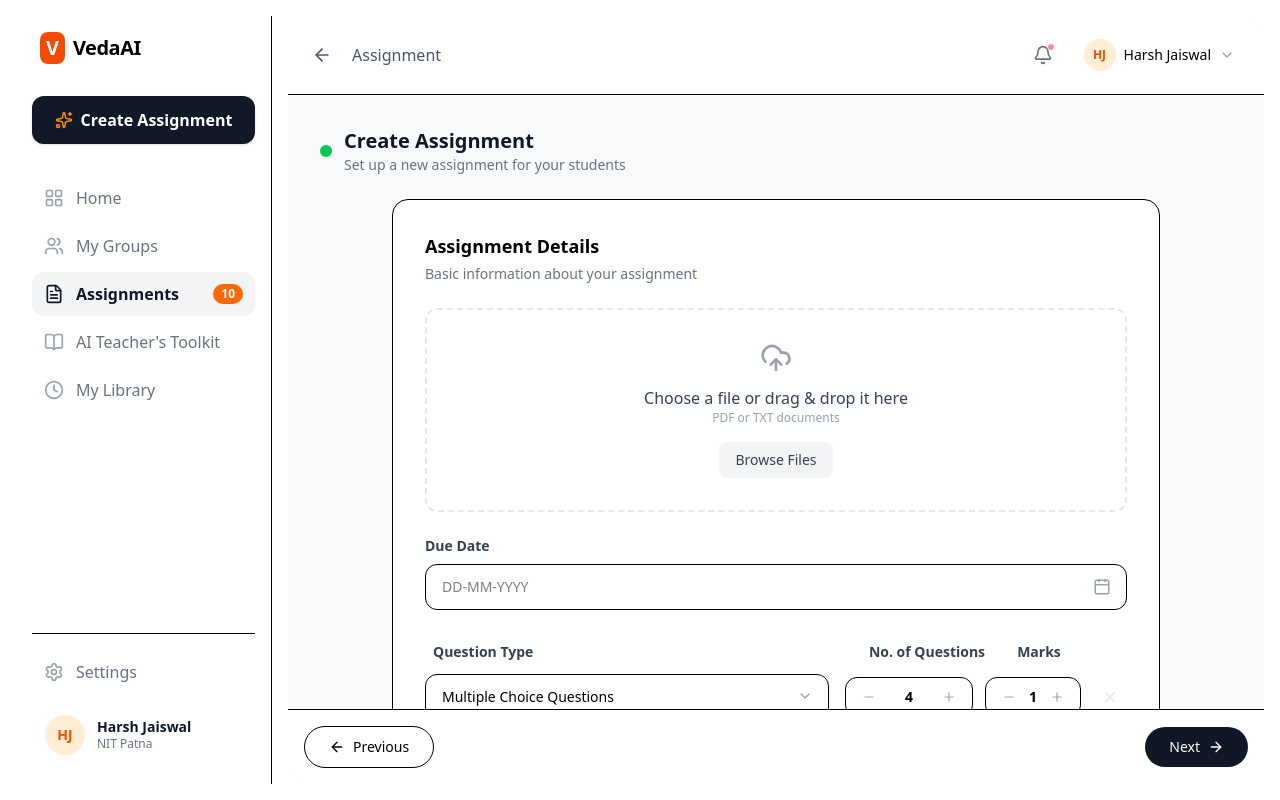
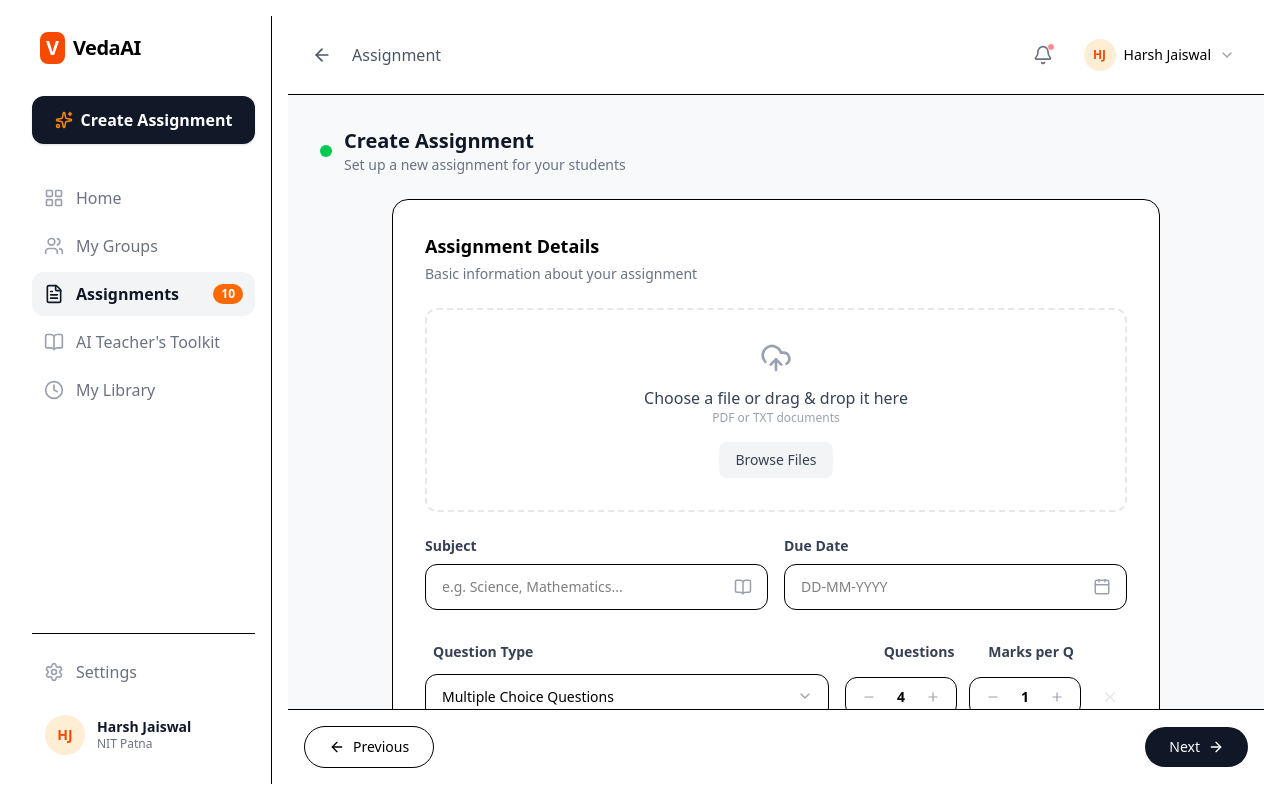
Before and after one commit to harsh-0506/veda-ai-assessment, a Next.js app: page / in a window 1280 px wide. Both pictures are taken after a click on the button "Create Assignment". Built offline with nearby package versions, Linux system fonts and the light colour scheme.

Commit message:
fixed the error

```diff
--- a/components/AssignmentForm.tsx
+++ b/components/AssignmentForm.tsx
@@ -2,16 +2,20 @@
 
 import { useState, useRef } from 'react';
 import {
-  ArrowLeft, Bell, CloudUpload, Calendar, ChevronDown, Plus, Minus, Mic, ArrowRight, X, LogOut, User, Settings
+  ArrowLeft, Bell, CloudUpload, Calendar, ChevronDown, Plus, Minus, Mic, ArrowRight, X, LogOut, User, Settings, BookOpen
 } from 'lucide-react';
 
 export default function AssignmentForm({ onGenerateStart, onGenerateSuccess }: { onGenerateStart: () => void, onGenerateSuccess: (data: any) => void }) {
 
   const [isProfileOpen, setIsProfileOpen] = useState(false);
+
+  // NEW: Added extraParam for things like "How many examples?"
   const [questionRows, setQuestionRows] = useState([
-    { id: 1, type: "Multiple Choice Questions", count: 4, marks: 1 }
+    { id: 1, type: "Multiple Choice Questions", count: 4, marks: 1, extraParam: 2 }
   ]);
+
   const [dueDate, setDueDate] = useState("");
+  const [subject, setSubject] = useState(""); // NEW SUBJECT STATE
   const [additionalInfo, setAdditionalInfo] = useState("");
 
   const [selectedFile, setSelectedFile] = useState<File | null>(null);
@@ -28,7 +32,8 @@ export default function AssignmentForm({ onGenerateStart, onGenerateSuccess }: {
       id: Date.now(),
       type: "Short Questions",
       count: 1,
-      marks: 2
+      marks: 2,
+      extraParam: 2 // Default to 2 examples
     };
     setQuestionRows([...questionRows, newRow]);
   };
@@ -39,11 +44,14 @@ export default function AssignmentForm({ onGenerateStart, onGenerateSuccess }: {
     }
   };
 
-  const updateNumber = (id: number, field: 'count' | 'marks', amount: number) => {
+  // NEW: Updated to support decimal marks (0.5 increments) and extraParam
+  const updateNumber = (id: number, field: 'count' | 'marks' | 'extraParam', amount: number) => {
     setQuestionRows(questionRows.map(row => {
       if (row.id === id) {
-        const newValue = row[field] + amount;
-        return { ...row, [field]: Math.max(1, newValue) };
+        // ParseFloat fixes floating point math (e.g., 0.5 + 0.5 = 1.0)
+        let newValue = parseFloat((row[field] + amount).toFixed(1));
+        const minVal = field === 'marks' ? 0.5 : 1; // Marks can go down to 0.5
+        return { ...row, [field]: Math.max(minVal, newValue) };
       }
       return row;
     }));
@@ -56,6 +64,7 @@ export default function AssignmentForm({ onGenerateStart, onGenerateSuccess }: {
     onGenerateStart();
 
     const finalPayload = {
+      subject: subject, // NEW: Added to payload
       dueDate: dueDate,
       instructions: additionalInfo,
       totals: {
@@ -118,10 +127,7 @@ export default function AssignmentForm({ onGenerateStart, onGenerateSuccess }: {
                 HJ
               </div>
               <span className="hidden sm:block text-sm font-medium">Harsh Jaiswal</span>
-              <ChevronDown
-                size={16}
-                className={`hidden sm:block text-gray-400 transition-transform duration-200 ${isProfileOpen ? 'rotate-180' : ''}`}
-              />
+              <ChevronDown size={16} className={`hidden sm:block text-gray-400 transition-transform duration-200 ${isProfileOpen ? 'rotate-180' : ''}`} />
             </div>
 
             {isProfileOpen && (
@@ -153,22 +159,33 @@ export default function AssignmentForm({ onGenerateStart, onGenerateSuccess }: {
           <h2 className="font-bold text-base sm:text-lg mb-1">Assignment Details</h2>
           <p className="text-xs sm:text-sm text-gray-500 mb-4 sm:mb-6">Basic information about your assignment</p>
 
-          <div
-            onClick={() => fileInputRef.current?.click()}
-            className="border-2 border-dashed border-gray-200 rounded-xl p-4 sm:p-8 flex flex-col items-center justify-center text-center mb-6 hover:bg-gray-50 transition-colors cursor-pointer"
-          >
+          <div onClick={() => fileInputRef.current?.click()} className="border-2 border-dashed border-gray-200 rounded-xl p-4 sm:p-8 flex flex-col items-center justify-center text-center mb-6 hover:bg-gray-50 transition-colors cursor-pointer">
             <input type="file" ref={fileInputRef} onChange={handleFileChange} accept=".pdf,.txt" className="hidden" />
             <CloudUpload size={32} className={`${selectedFile ? 'text-green-500' : 'text-gray-400'} mb-2 sm:mb-3`} />
-            <p className="font-medium text-sm sm:text-base text-gray-700">
-              {selectedFile ? selectedFile.name : "Choose a file or drag & drop it here"}
-            </p>
+            <p className="font-medium text-sm sm:text-base text-gray-700">{selectedFile ? selectedFile.name : "Choose a file or drag & drop it here"}</p>
             <p className="text-xs text-gray-400 mb-3 sm:mb-4">PDF or TXT documents</p>
             <button className="bg-gray-100 text-gray-700 px-3 py-1.5 sm:px-4 sm:py-2 rounded-lg text-xs sm:text-sm font-medium hover:bg-gray-200 transition-colors">
               {selectedFile ? "Change File" : "Browse Files"}
             </button>
           </div>
 
-          <div className="mb-6 sm:mb-8">
+          {/* NEW SUBJECT AND DATE ROW */}
+          <div className="flex flex-col md:flex-row gap-4 mb-6 sm:mb-8">
+            <div className="flex-1">
+              <label className="block text-xs sm:text-sm font-semibold text-gray-700 mb-2">Subject</label>
+              <div className="relative">
+                <input
+                  type="text"
+                  value={subject}
+                  onChange={(e) => setSubject(e.target.value)}
+                  placeholder="e.g. Science, Mathematics..."
+                  className="w-full border rounded-xl py-2.5 sm:py-3 px-3 sm:px-4 text-sm focus:outline-none focus:ring-2 focus:ring-orange-500"
+                />
+                <BookOpen size={18} className="absolute right-3 sm:right-4 top-3 sm:top-3.5 text-gray-400" />
+              </div>
+            </div>
+
+            <div className="flex-1">
               <label className="block text-xs sm:text-sm font-semibold text-gray-700 mb-2">Due Date</label>
               <div className="relative">
                 <input
@@ -181,12 +198,13 @@ export default function AssignmentForm({ onGenerateStart, onGenerateSuccess }: {
                 <Calendar size={18} className="absolute right-3 sm:right-4 top-3 sm:top-3.5 text-gray-400" />
               </div>
             </div>
+          </div>
 
           <div className="mb-6">
             <div className="hidden md:flex text-sm font-semibold text-gray-700 mb-3 px-2">
               <div className="flex-1">Question Type</div>
-              <div className="w-32 text-center">No. of Questions</div>
-              <div className="w-24 text-center">Marks</div>
+              <div className="w-28 text-center">Questions</div>
+              <div className="w-28 text-center">Marks per Q</div>
               <div className="w-8"></div>
             </div>
 
@@ -195,7 +213,6 @@ export default function AssignmentForm({ onGenerateStart, onGenerateSuccess }: {
 
                 <div className="w-full md:flex-1 relative">
                   <label className="md:hidden block text-xs font-semibold text-gray-500 mb-1">Question Type</label>
-                  {/* --- THE UPDATED EXPANDED DROPDOWN --- */}
                   <select
                     value={row.type}
                     onChange={(e) => setQuestionRows(questionRows.map(r => r.id === row.id ? { ...r, type: e.target.value } : r))}
@@ -206,20 +223,36 @@ export default function AssignmentForm({ onGenerateStart, onGenerateSuccess }: {
                     <option>True or False</option>
                     <option>Match the following</option>
                     <option>One word answers</option>
+                    {/* NEW OPTIONS ADDED HERE */}
+                    <option>Give examples</option>
+                    <option>Give reasons</option>
+                    <option>Assertion and Reason</option>
                     <option>Very Short Questions</option>
                     <option>Short Questions</option>
                     <option>Long Questions</option>
                     <option>Diagram/Graph-Based Questions</option>
                     <option>Numerical Problems</option>
                   </select>
-                  {/* -------------------------------------- */}
                   <ChevronDown size={16} className="absolute right-3 sm:right-4 top-8 md:top-3.5 text-gray-400 pointer-events-none" />
                 </div>
 
-                <div className="flex items-center justify-between md:justify-start gap-3 w-full md:w-auto">
+                <div className="flex flex-wrap md:flex-nowrap items-center justify-between md:justify-start gap-3 w-full md:w-auto">
+
+                  {/* NEW: DYNAMIC EXTRA PARAMETER FOR "GIVE EXAMPLES" */}
+                  {row.type === 'Give examples' && (
+                    <div className="flex-1 md:flex-none">
+                      <label className="md:hidden block text-xs font-semibold text-gray-500 mb-1">Items/Q</label>
+                      <div className="flex items-center justify-between border border-orange-200 rounded-xl bg-orange-50 md:w-28 px-2 sm:px-3 py-2">
+                        <button onClick={() => updateNumber(row.id, 'extraParam', -1)} className="text-orange-500 hover:text-orange-700 p-1"><Minus size={14} /></button>
+                        <span className="text-sm font-semibold text-orange-700">{row.extraParam} ex.</span>
+                        <button onClick={() => updateNumber(row.id, 'extraParam', 1)} className="text-orange-500 hover:text-orange-700 p-1"><Plus size={14} /></button>
+                      </div>
+                    </div>
+                  )}
+
                   <div className="flex-1 md:flex-none">
                     <label className="md:hidden block text-xs font-semibold text-gray-500 mb-1">Count</label>
-                    <div className="flex items-center justify-between border rounded-xl bg-white md:w-32 px-2 sm:px-3 py-2">
+                    <div className="flex items-center justify-between border rounded-xl bg-white md:w-28 px-2 sm:px-3 py-2">
                       <button onClick={() => updateNumber(row.id, 'count', -1)} className="text-gray-400 hover:text-gray-900 p-1"><Minus size={14} /></button>
                       <span className="text-sm font-semibold">{row.count}</span>
                       <button onClick={() => updateNumber(row.id, 'count', 1)} className="text-gray-400 hover:text-gray-900 p-1"><Plus size={14} /></button>
@@ -228,10 +261,11 @@ export default function AssignmentForm({ onGenerateStart, onGenerateSuccess }: {
 
                   <div className="flex-1 md:flex-none">
                     <label className="md:hidden block text-xs font-semibold text-gray-500 mb-1">Marks</label>
-                    <div className="flex items-center justify-between border rounded-xl bg-white md:w-24 px-2 sm:px-3 py-2">
-                      <button onClick={() => updateNumber(row.id, 'marks', -1)} className="text-gray-400 hover:text-gray-900 p-1"><Minus size={14} /></button>
+                    <div className="flex items-center justify-between border rounded-xl bg-white md:w-28 px-2 sm:px-3 py-2">
+                      {/* NEW: 0.5 INCREMENTS ADDED HERE */}
+                      <button onClick={() => updateNumber(row.id, 'marks', -0.5)} className="text-gray-400 hover:text-gray-900 p-1"><Minus size={14} /></button>
                       <span className="text-sm font-semibold">{row.marks}</span>
-                      <button onClick={() => updateNumber(row.id, 'marks', 1)} className="text-gray-400 hover:text-gray-900 p-1"><Plus size={14} /></button>
+                      <button onClick={() => updateNumber(row.id, 'marks', 0.5)} className="text-gray-400 hover:text-gray-900 p-1"><Plus size={14} /></button>
                     </div>
                   </div>
 
```
Lines whose indentation alone changed are shown as unchanged.
